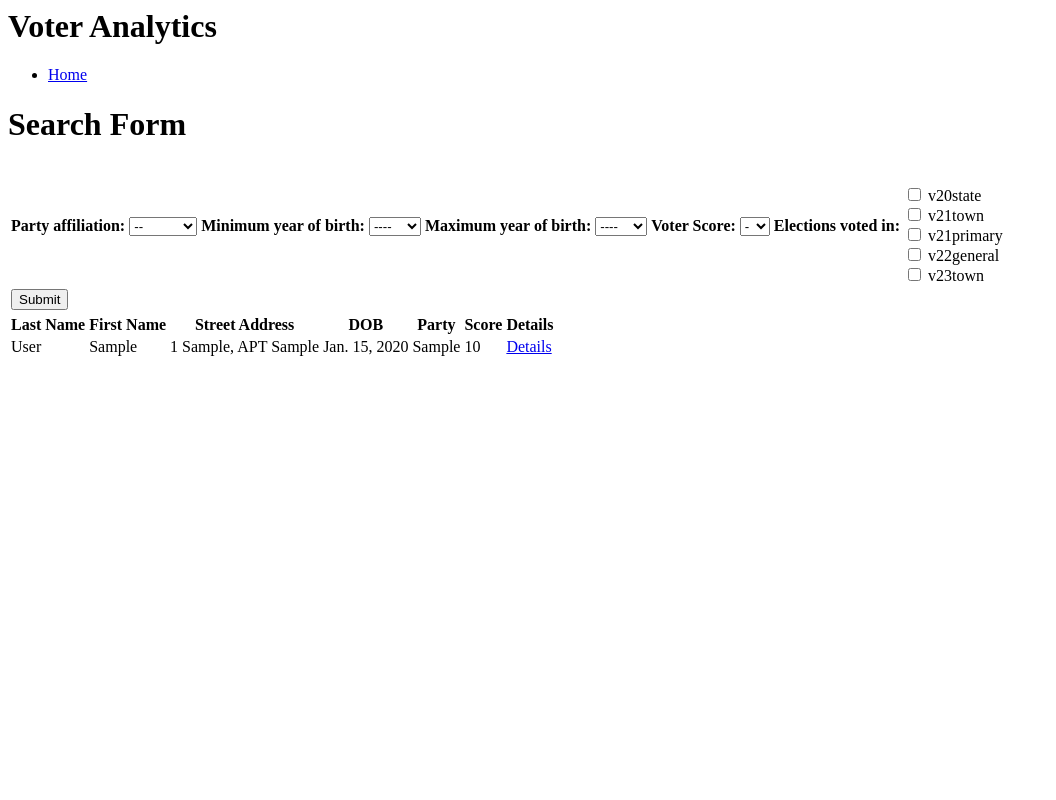
After one commit to coltranebu/cs412, a Django app: page /voter_analytics/ in a window 1280 px wide. The commit adds this page. Shown: the whole page, without its empty margins (0-1056 px from the left). Run offline with Django 5.2, Linux system fonts and the light colour scheme; tables that the repository leaves empty hold one stand-in row (values such as "Sample post").

Commit message:
Finished A7 T2, for the most part. Voter records can now be accessed.

```diff
--- a/static/hw.css
+++ b/static/hw.css
@@ -33,7 +33,7 @@ header {
     display: grid;
     grid-template-columns: 1fr 1fr;
     background:aliceblue;
-    position: fixed;
+    /* position: fixed; */
     top: 0px;
     z-index: 999;
     /* padding-right: 50px auto; */
--- a/voter_analytics/models.py
+++ b/voter_analytics/models.py
@@ -52,6 +52,14 @@ class Voter(models.Model):
 
     voter_score = models.IntegerField()
 
+    def get_party_list(self):
+        """Get list of distinct parties in database"""
+        parties = []
+        for voter in Voter.objects.all():
+            if voter.party not in parties:
+                parties.append(voter.party)
+        return parties
+
 def load_data():
     """Create Voters from a hard-defined CSV."""
     # Define filename
--- /dev/null
+++ b/voter_analytics/templates/voter_analytics/base.html
@@ -0,0 +1,27 @@
+<!--
+voter_analytics/templates/voter_analytics/base.html
+Coltrane Margosian. coltrane@bu.edu 2026-11-01
+This is the template for the base of the website.
+Every page uses this template for a common header and navigation.
+-->
+{% load static %}
+<html>
+    <head>
+        <title>Voter Analytics</title>
+        <link rel="stylesheet" href="{% static 'voter_analytics/style.css' %}">
+    </head>
+    <body>
+        <header>
+            <h1>Voter Analytics</h1>
+            <nav>
+                <ul>
+                    <li><a href="{% url 'home' %}">Home</a></li>
+                </ul>
+
+            </nav>
+        </header>
+    {% block content %}
+    {% endblock %}
+
+    </body>
+</html>
--- /dev/null
+++ b/voter_analytics/templates/voter_analytics/search.html
@@ -0,0 +1,73 @@
+<!--
+voter_analytics/templates/voter_analytics/search.html
+Coltrane Margosian. coltrane@bu.edu 2026-11-01
+This is the template for the search function of the website.
+-->
+<h1>Search Form</h1>
+<p></p>
+
+<table>
+<form action="{% url 'voters_list' %}">
+
+    <tr>
+        <th>Party affiliation:</th>
+        <td>
+            <select name="party">
+                <option hidden disabled selected value>--</option>
+                {% for party in party_list %}
+                    <option value="{{party}}">{{party}}</option>
+                {% endfor %}
+            </select>
+        </td>
+        <th>Minimum year of birth:</th>
+        <td>
+            <select name="min_year">
+                <option hidden disabled selected value>----</option>
+                {% for dob_year in dob_year_list %}
+                    <option value="{{dob_year}}">{{dob_year}}</option>
+                {% endfor %}
+            </select>
+        </td>
+        <th>Maximum year of birth:</th>
+        <td>
+            <select name="max_year">
+                <option hidden disabled selected value>----</option>
+                {% for dob_year in dob_year_list %}
+                    <option value="{{dob_year}}">{{dob_year}}</option>
+                {% endfor %}
+            </select>
+        </td>
+        <th>Voter Score:</th>
+        <td>
+            <select name="voter_score">
+                <option hidden disabled selected value>-</option>
+                <option value="0">0</option>
+                <option value="1">1</option>
+                <option value="2">2</option>
+                <option value="3">3</option>
+                <option value="4">4</option>
+                <option value="5">5</option>
+            </select>
+        </td>
+        <th>Elections voted in:</th>
+        <td>
+            <br><input type="checkbox" id="v20state" name="v20state" value="v20state">
+            <label for="v20state">v20state</label>
+            <br><input type="checkbox" id="v21town" name="v21town" value="v21town">
+            <label for="v21town">v21town</label>
+            <br><input type="checkbox" id="v21primary" name="v21primary" value="v21primary">
+            <label for="v21primary">v21primary</label>
+            <br><input type="checkbox" id="v22general" name="v22general" value="v22general">
+            <label for="v22general">v22general</label>
+            <br><input type="checkbox" id="v23town" name="v23town" value="v23town">
+            <label for="v23town">v23town</label>
+        </td>
+    </tr>
+
+    <tr>
+        <td><input type="submit"></td>
+        <td></td>
+    </tr>
+
+</form>
+</table>
--- /dev/null
+++ b/voter_analytics/templates/voter_analytics/voters.html
@@ -0,0 +1,73 @@
+<!--
+voter_analytics/templates/voter_analytics/voters.html
+Coltrane Margosian. coltrane@bu.edu 2026-11-01
+This is the template displaying a list of voters.
+-->
+
+{% extends 'voter_analytics/base.html' %}
+
+{% block content %}
+<div class="container">
+
+    <div class="row">
+        {% include "voter_analytics/search.html" %}
+    </div>
+
+    <!-- navigation links for different pages of results -->
+    <div class="row">
+
+        {% if is_paginated %}
+        <ul class="pagination">
+            {% if page_obj.has_previous %}
+                <li>
+                    <span><a href="?page={{ page_obj.previous_page_number }}">Previous</a></span>
+
+                </li>
+            {% endif %}
+                <li class="">
+                    <span>Page {{ page_obj.number }} of {{ page_obj.paginator.num_pages }}.</span>
+                </li>
+            {% if page_obj.has_next %}
+                <li>
+                    <span><a href="?page={{ page_obj.next_page_number }}">Next</a></span>
+                </li>
+            {% endif %}
+            </ul>
+        {% endif %}
+    </div>
+
+	<!-- table of results -->
+    <div class="row">
+        <table>
+            <tr>
+                <th>Last Name</th>
+                <th>First Name</th>
+                <th>Street Address</th>
+                <th>DOB</th>
+                <th>Party</th>
+                <th>Score</th>
+                <th>Details</th>
+            </tr>
+
+            {% for v in voters %}
+            <tr>
+                <td>{{v.last_name}}</td>
+                <td>{{v.first_name}}</td>
+                {% if v.addr_apt %}
+                    <td>{{v.addr_num}} {{v.addr_st}}, APT {{v.addr_apt}}</td>
+                {% else %}
+                    <td>{{v.addr_num}} {{v.addr_st}}</td>
+                {% endif %}
+                <td>{{v.dob}}</td>
+                <td>{{v.party}}</td>
+                <td>{{v.voter_score}}</td>
+                <td><a href="{% url 'voter_detail' v.pk %}">Details</a></td>
+            </tr>
+            {% endfor %}
+        </table>
+    </div>
+
+
+</div>
+
+{% endblock %}
--- a/voter_analytics/urls.py
+++ b/voter_analytics/urls.py
@@ -7,5 +7,7 @@ from .views import *
 from django.contrib.auth import views as auth_views
 
 urlpatterns = [
-
+    path(r'', VotersListView.as_view(), name='home'),
+    path(r'results', VotersListView.as_view(), name='voters_list'),
+    path(r'voter/<int:pk>', VoterDetailView.as_view(), name='voter_detail'),
 ]
--- a/voter_analytics/views.py
+++ b/voter_analytics/views.py
@@ -1,3 +1,114 @@
+# voter_analytics/views.py
+# Coltrane Margosian. coltrane@bu.edu. 2026-11-01
+# This file defines each view used in the website.
+
 from django.shortcuts import render
+from django.db.models.query import QuerySet
+from django.views.generic import ListView, DetailView
+from .models import Voter
+
+import plotly
+import plotly.graph_objs as go
 
 # Create your views here.
+
+def get_party_list():
+        """Get list of distinct parties in database"""
+        parties = []
+        for voter in Voter.objects.all():
+            if voter.party not in parties:
+                parties.append(voter.party)
+        return parties
+
+def get_dob_year_list():
+        """Get list of distinct year of birth in database"""
+        dob_years = []
+        for voter in Voter.objects.all().order_by('dob'):
+            if voter.dob.year not in dob_years:
+                dob_years.append(voter.dob.year)
+        return dob_years
+
+class VotersListView(ListView):
+    model = Voter
+    template_name = "voter_analytics/voters.html"
+    context_object_name = "voters"
+    paginate_by = 100
+
+    def get_queryset(self):
+        """"""
+        results = super().get_queryset()
+
+        # Filter to party selected
+        if 'party' in self.request.GET:
+            party = self.request.GET['party']
+            if party:
+                results = results.filter(party=party)
+
+        # Filter to years above min selected
+        if 'min_year' in self.request.GET:
+            min_year = self.request.GET['min_year']
+            if min_year:
+                results = results.filter(dob__year__gte=min_year)
+
+        # Filter to years below max selected
+        if 'max_year' in self.request.GET:
+            max_year = self.request.GET['max_year']
+            if max_year:
+                results = results.filter(dob__year__lte=max_year)
+
+        # Filter to voter score selected
+        if 'voter_score' in self.request.GET:
+            voter_score = self.request.GET['voter_score']
+            if voter_score:
+                results = results.filter(voter_score=voter_score)
+
+        # Filter to v20state voters if requested
+        if 'v20state' in self.request.GET:
+            v20state = self.request.GET['v20state']
+            if v20state:
+                results = results.filter(v20state="TRUE")
+
+        # Filter to v21town voters if requested
+        if 'v21town' in self.request.GET:
+            v21town = self.request.GET['v21town']
+            if v21town:
+                results = results.filter(v21town="TRUE")
+
+        # Filter to v21primary voters if requested
+        if 'v21primary' in self.request.GET:
+            v21primary = self.request.GET['v21primary']
+            if v21primary:
+                results = results.filter(v21primary="TRUE")
+
+        # Filter to v22general voters if requested
+        if 'v22general' in self.request.GET:
+            v22general = self.request.GET['v22general']
+            if v22general:
+                results = results.filter(v22general="TRUE")
+
+        # Filter to v23town voters if requested
+        if 'v23town' in self.request.GET:
+            v23town = self.request.GET['v23town']
+            if v23town:
+                results = results.filter(v23town="TRUE")
+
+        return results
+
+    def get_context_data(self, **kwargs):
+        """"""
+        context = super().get_context_data()
+        context['party_list'] = get_party_list()
+        context['dob_year_list'] = get_dob_year_list()
+        return context
+
+class VoterDetailView(DetailView):
+    model = Voter
+    context_object_name = "v"
+    template_name = "voter_analytics/voter_detail.html"
+
+    def get_context_data(self, **kwargs):
+        """"""
+        context = super().get_context_data()
+        v = Voter.objects.get(pk=self.kwargs['pk'])
+        context['google_maps'] = "https://www.google.com/maps/place/" + str(v.addr_num) + "+" + v.addr_st + ",+Newton,+MA+" + str(v.addr_zip)
+        return context
```
Also changed, not shown: voter_analytics/templates/voter_analytics/voter_detail.html (added, +33 -0 lines), static/voter_analytics/style.css (added).
